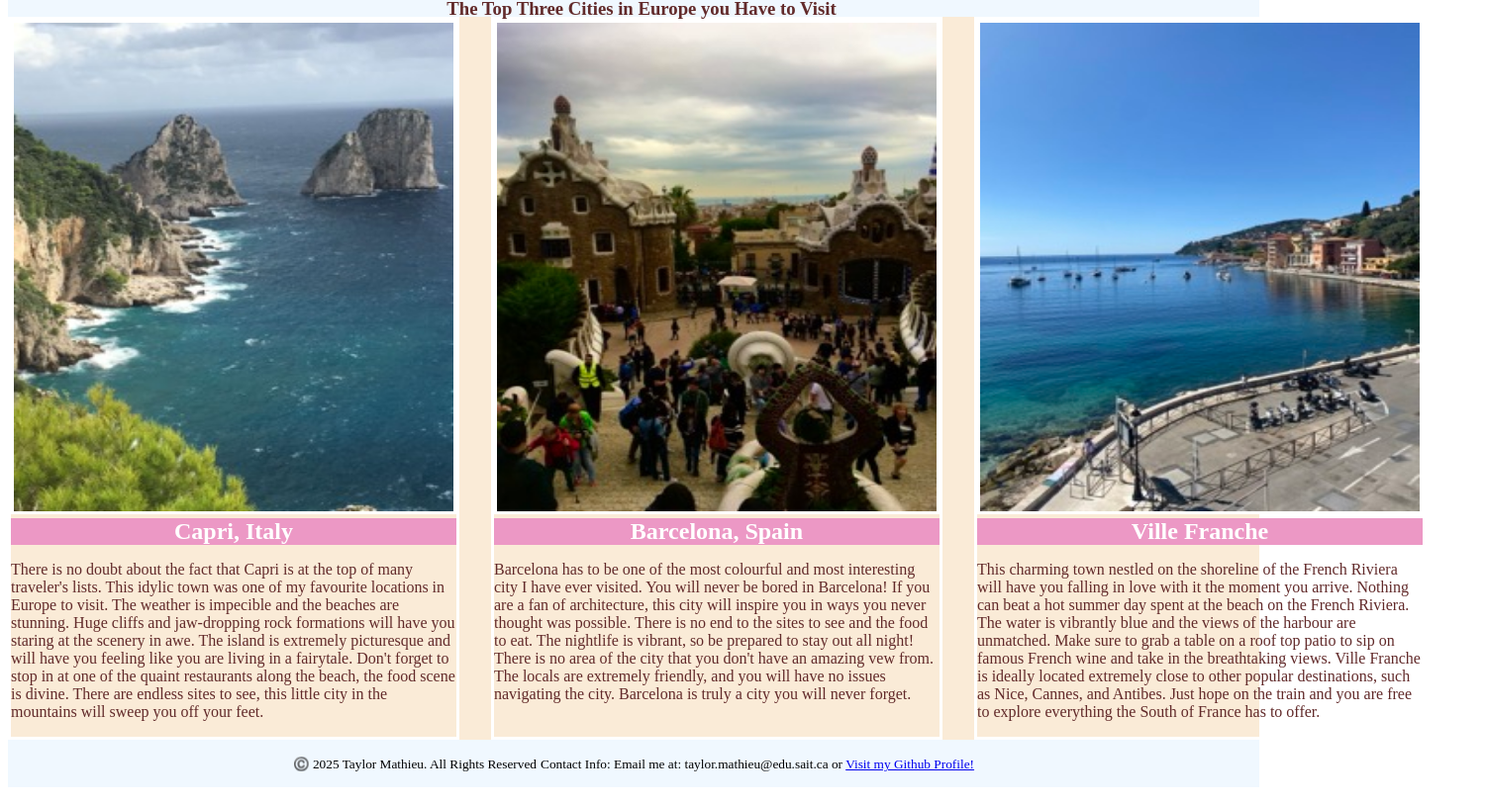
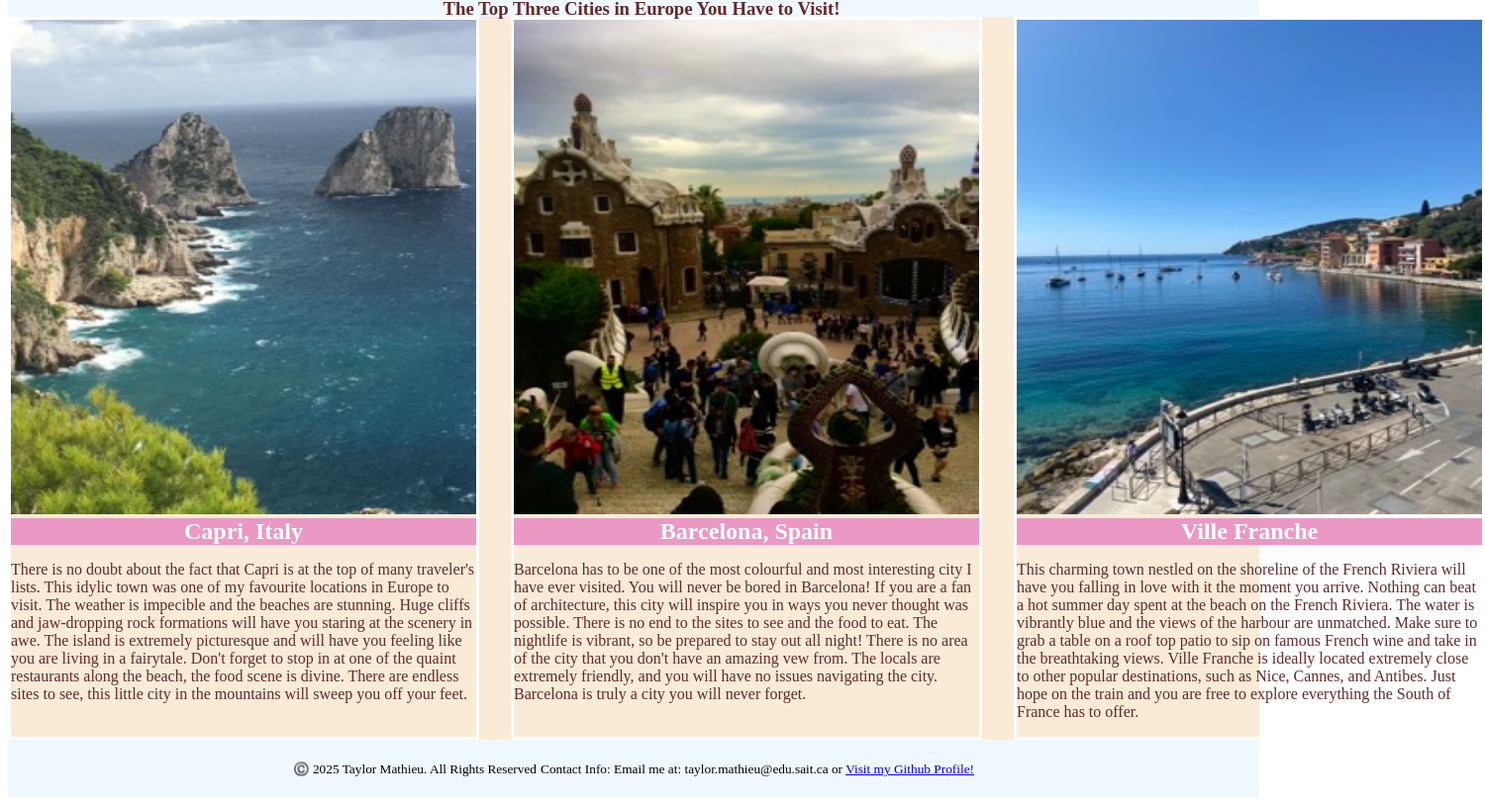
Before and after one commit to taylormathieu/Travelogue-Assignment, a plain HTML site: page index.html in a window 1280 px wide. Shown: the part 71-885 px from the top of the page at 99% size, 1500 px wide, since content can reach past the window. Drawn offline with Linux system fonts and the light colour scheme.

Commit message:
finishing html and css
Adding last changes to index.html and styles.css fixing some issues

```diff
--- a/index.html
+++ b/index.html
@@ -10,7 +10,7 @@
     <!---Creating the header-->
     <header>
         <h1>Taylor's Travel Picks</h1>
-        <h3 class="subheading">The Top Three Cities in Europe you Have to Visit</h3>
+        <h3 class="subheading">The Top Three Cities in Europe You Have to Visit!</h3>
     </header>
 <main>
     <!--Creating different sections for each city abd giving them id's-->
--- a/styles.css
+++ b/styles.css
@@ -36,9 +36,9 @@ main{
 }
 
 img{
-    width:450px;
+    width:470px;
     height:500px;
-    border:3px solid white;
+
 }
 
 section h2{
@@ -74,7 +74,9 @@ section h2{
 }
 
 footer{
+    display:block;
     background-color:aliceblue;
     text-align: center;
-    padding:15px;
+    width:auto;
+    padding:20px;
 }
```
